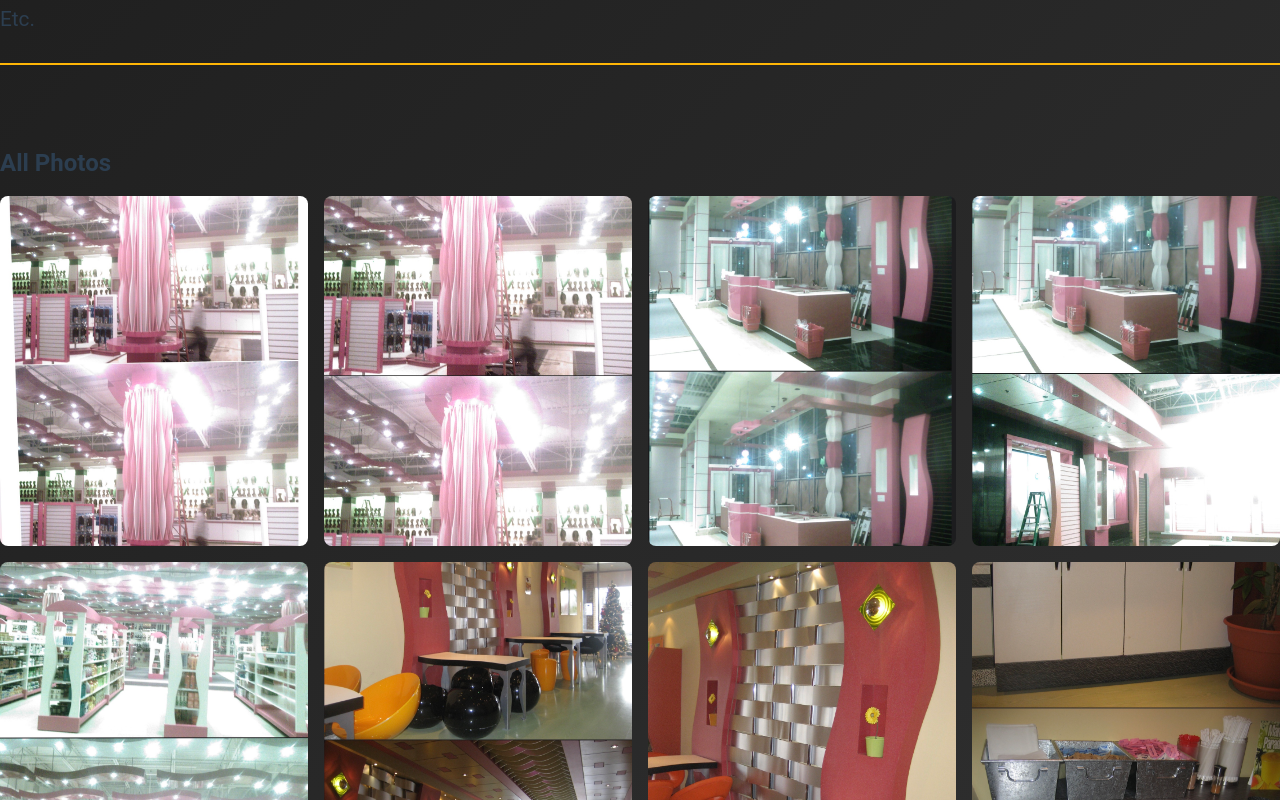
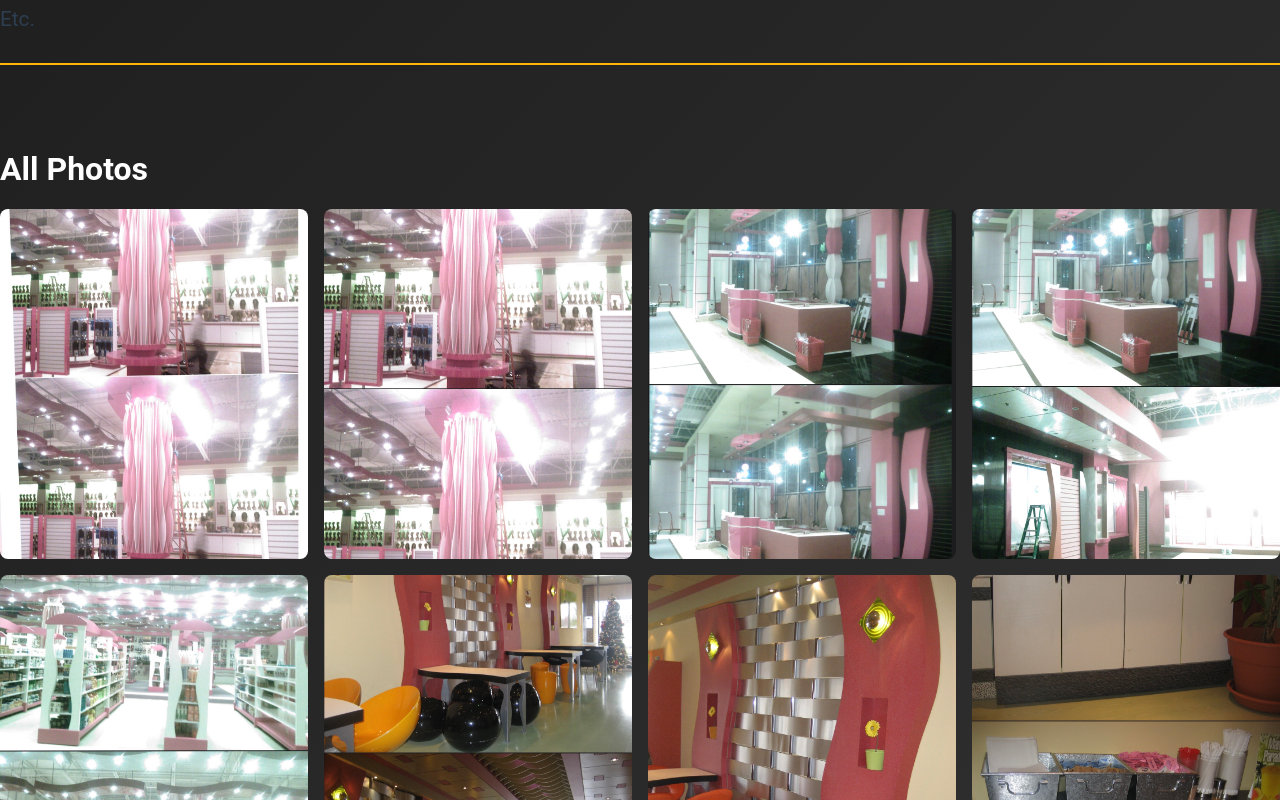
Before and after one commit to aaronmpark/interior-design-portfolio, a Vue app: page /projects in a window 1280 px wide. Shown: the part 560-1360 px from the top of the page. Built offline with nearby package versions, Linux system fonts and the light colour scheme.

Commit message:
edits to spacing all around

```diff
--- a/src/components/About.vue
+++ b/src/components/About.vue
@@ -44,11 +44,12 @@ export default {
   display: flex;
   flex-direction: column;
   align-items: center;
-  width: 100vw;
+  width: 100%;
   background: url('../assets/about_background.jpg') no-repeat center center fixed;
   background-size: cover;
   background-color: rgba(28, 28, 28, 0.3);
   background-blend-mode: lighten;
+  overflow-x: hidden;
 }
 
 .about-content {
--- a/src/components/Footnote.vue
+++ b/src/components/Footnote.vue
@@ -63,6 +63,7 @@ export default {
   background-color: #1C1C1C;
   color: white;
   padding: 2rem;
+  overflow-x: hidden; /* Prevent horizontal overflow */
 }
 
 .footnote-container {
@@ -71,6 +72,8 @@ export default {
   align-items: flex-start;
   max-width: 1500px;
   margin: 0 auto;
+  width: 100%; /* Ensure the container spans the full width */
+  box-sizing: border-box; /* Include padding and borders in width calculations */
 }
 
 .contact-form {
@@ -150,6 +153,8 @@ export default {
   flex-direction: column;
   margin-top: 2rem;
   padding-bottom: 0;
-  color: rgb(175, 173, 173)
+  color: rgb(175, 173, 173);
+  width: 100%; /* Ensure it spans the full width */
+  box-sizing: border-box; /* Include padding and borders in width calculations */
 }
 </style>
--- a/src/components/Home.vue
+++ b/src/components/Home.vue
@@ -37,8 +37,9 @@ export default {
   display: flex;
   justify-content: center;
   align-items: center;
-  width: 100vw;
-  height: 100vh;
+  width: 100%;
+  height: 100%;
+  overflow-x: hidden;
 }
 
 .home-image {
--- a/src/components/Projects.vue
+++ b/src/components/Projects.vue
@@ -44,7 +44,7 @@
             </ul>
         </div>
         <div class="project-collage">
-            <h2>All Photos</h2>
+            <h1>All Photos</h1>
             <div class="collage">
                 <img v-for="(image, index) in images" :key="index" :src="image" @click="openGallery(index)" class="collage-image" />
             </div>
@@ -128,16 +128,18 @@ export default {
   position: relative;
   display: flex;
   flex-direction: column;
-  align-items: stretch;
+  align-items: center;
   justify-content: flex-start;
-  width: 100vw;
+  width: 100%; /* Changed from 100vw to 100% to avoid scrollbar width issues */
   min-height: 100vh;
   padding: 0;
   box-sizing: border-box;
   background: linear-gradient(135deg, #1C1C1C, #333);
+  overflow-x: hidden; /* Prevent horizontal scrolling */
 }
 
 .project-list {
+  align-self: stretch;
   border-bottom: 2px solid #FFB606;
   padding-bottom: 1rem;
   margin-bottom: 2rem;
@@ -180,6 +182,7 @@ export default {
   margin-top: 2rem;
   width: 100%;
   margin-bottom: 2rem;
+  color:white;
 }
 
 .collage {
@@ -280,7 +283,7 @@ export default {
 }
 
 .thumbnail-image {
-  width: 70px;
+  width: 50px;
   height: auto;
   margin: 0 0.5rem;
   cursor: pointer;
```
Also changed, not shown: src/assets/portfolio-pictures/IMG_6881.png.
